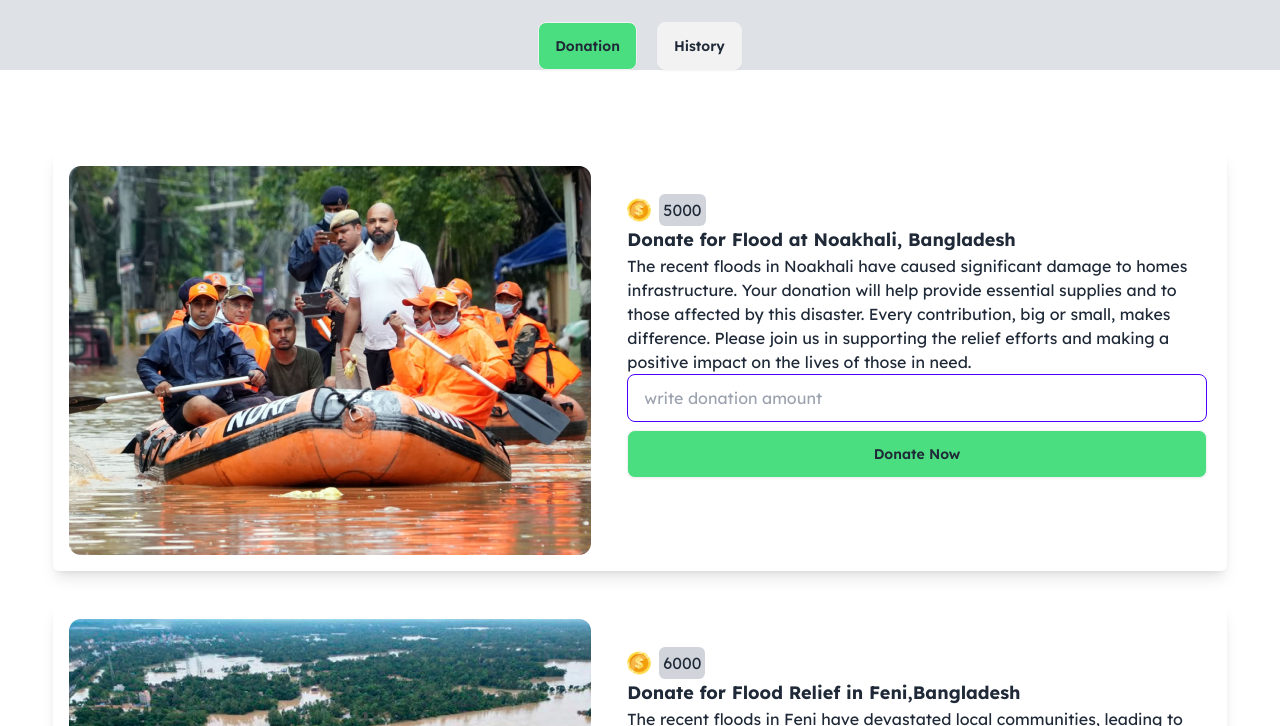
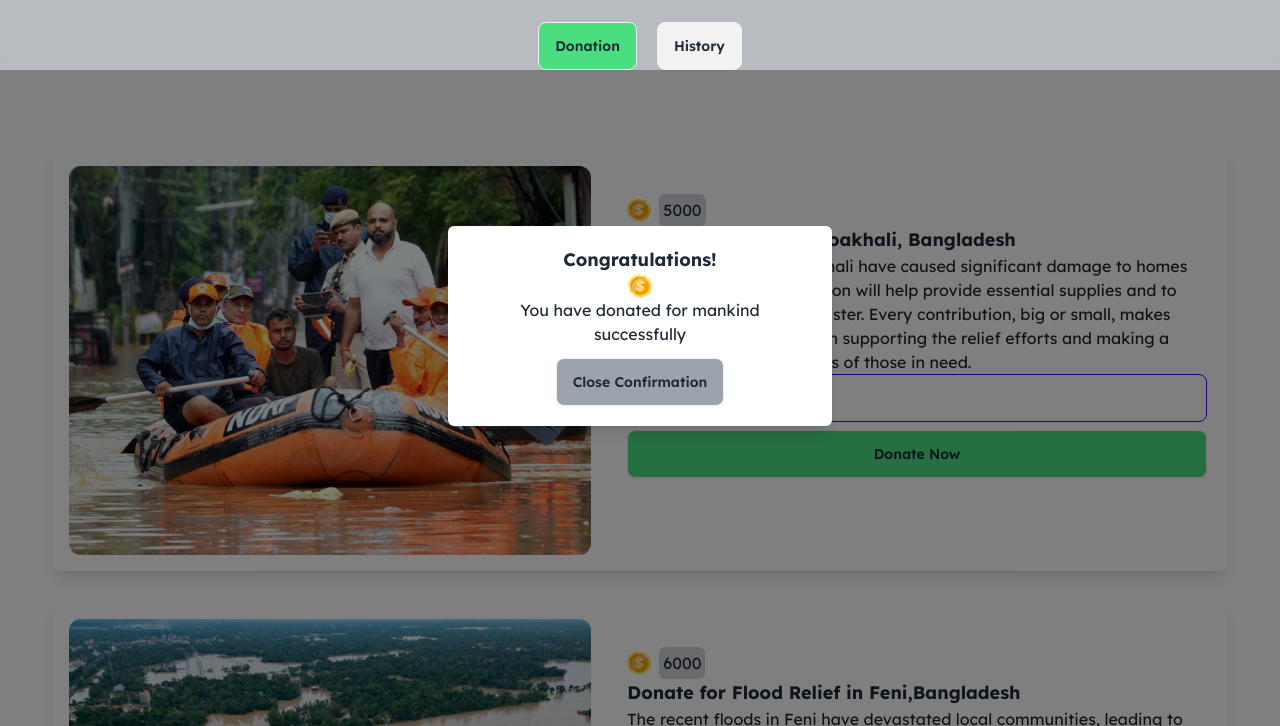
Before and after one commit to mohammaduzzal/assignment-05, a plain HTML site: page index.html in a window 1280 px wide. Shown: the part 74-800 px from the top of the page. Drawn offline with nearby package versions, Linux system fonts and the light colour scheme.

Commit message:
added the static modal

```diff
--- a/index.html
+++ b/index.html
@@ -97,7 +97,7 @@
                  <!-- text -->
                   <div class="flex-1 lg:px-5 lg:py-10">
                     <p class="flex items-center gap-2 mt-1">
-                        <img class="h-5 w-5 sm:h-6 sm:w-6 " src="./assets/coin.png" alt="">
+                        <img class="h-5 w-5 sm:h-6 sm:w-6" src="./assets/coin.png" alt="">
                         <span id="second-money-box" class="bg-gray-300 rounded-md p-1">6000</span>
                     </p>
                     <h2 class="text-base lg:text-lg font-bold">Donate for Flood Relief in Feni,Bangladesh</h2>
@@ -138,6 +138,18 @@
             </div>
 
          </div>
+         <!-- success msg -->
+     <div class="fixed inset-0 bg-black bg-opacity-50 flex justify-center items-center">
+          <div class="shadow-lg rounded-md p-5 bg-white max-w-sm w-full">
+            <h2 class="text-base lg:text-lg font-bold text-center">Congratulations!</h2>
+            <div class="flex justify-center items-center flex-col">
+                <img class="h-5 w-5 sm:h-6 sm:w-6" src="./assets/coin.png" alt="">
+                <p>You have donated for mankind</p>
+                <p class="text-center">successfully</p>
+            </div>
+            <div class="block text-center mt-3"><button class="btn bg-gray-400">Close Confirmation</button></div>
+          </div>
+        </div>
 
          <!-- history section -->
           <div id="history-div" class="hidden">
```
Also changed, not shown: 1 other file.
